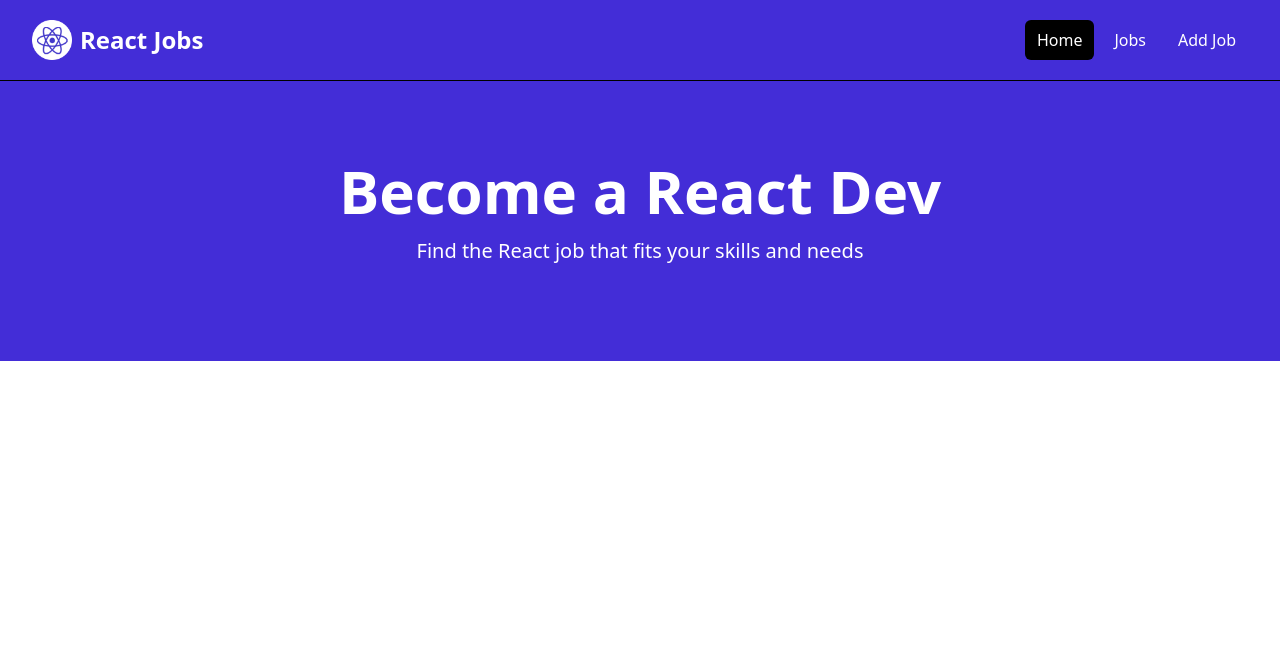
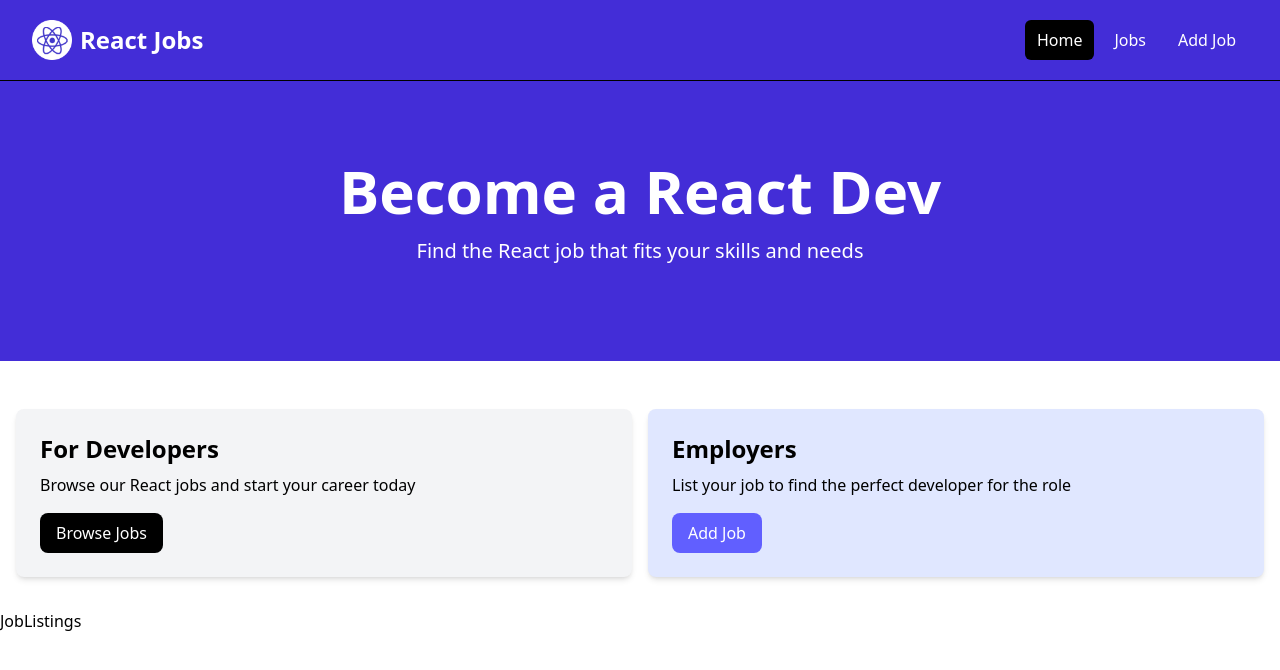
Before and after one commit to yasin1122/react-jobs-v2, a React (Vite) app: page / in a window 1280 px wide. Shown: the top 670 px of the page. Built offline with nearby package versions, Linux system fonts and the light colour scheme.

Commit message:
added cards

```diff
--- a/src/App.tsx
+++ b/src/App.tsx
@@ -1,4 +1,6 @@
 import Hero from './components/Hero'
+import HomeCards from './components/HomeCards'
+import JobListings from './components/JobListings'
 import Navbar from './components/Navbar'
 
 const App = () => {
@@ -6,6 +8,8 @@
     <>
       <Navbar />
       <Hero />
+      <HomeCards />
+      <JobListings />
     </>
   )
 }
--- /dev/null
+++ b/src/components/Card.tsx
@@ -0,0 +1,12 @@
+import { ReactNode } from 'react'
+
+interface CardProps {
+  children: ReactNode
+  bg?: string
+}
+
+const Card = ({ children, bg = 'bg-gray-100' }: CardProps) => {
+  return <div className={`${bg} p-6 rounded-lg shadow-md`}>{children}</div>
+}
+
+export default Card
--- /dev/null
+++ b/src/components/HomeCards.tsx
@@ -0,0 +1,36 @@
+import Card from './Card'
+
+const HomeCards = () => {
+  return (
+    <section className='py-4'>
+      <div className='container-xl lg:container m-auto'>
+        <div className='grid grid-cols-1 md:grid-cols-2 gap-4 p-4 rounded-lg'>
+          <Card>
+            <h2 className='text-2xl font-bold'>For Developers</h2>
+            <p className='mt-2 mb-4'>
+              Browse our React jobs and start your career today
+            </p>
+            <a
+              href='/jobs.html'
+              className='inline-block bg-black text-white rounded-lg px-4 py-2 hover:bg-gray-700'>
+              Browse Jobs
+            </a>
+          </Card>
+          <Card bg='bg-indigo-100'>
+            <h2 className='text-2xl font-bold'>Employers</h2>
+            <p className='mt-2 mb-4'>
+              List your job to find the perfect developer for the role
+            </p>
+            <a
+              href='/add-job.html'
+              className='inline-block bg-indigo-500 text-white rounded-lg px-4 py-2 hover:bg-indigo-600'>
+              Add Job
+            </a>
+          </Card>
+        </div>
+      </div>
+    </section>
+  )
+}
+
+export default HomeCards
--- /dev/null
+++ b/src/components/JobListings.tsx
@@ -0,0 +1,9 @@
+import jobs from '../jobs.json'
+
+console.log(jobs)
+
+const JobListings = () => {
+  return <div>JobListings</div>
+}
+
+export default JobListings
--- /dev/null
+++ b/src/jobs.json
@@ -0,0 +1,86 @@
+[
+  {
+    "id": "1",
+    "title": "Senior React Developer",
+    "type": "Full-Time",
+    "description": "We are seeking a talented Front-End Developer to join our team in Boston, MA. The ideal candidate will have strong skills in HTML, CSS, and JavaScript, with experience working with modern JavaScript frameworks such as React or Angular.",
+    "location": "Boston, MA",
+    "salary": "$70K - $80K",
+    "company": {
+      "name": "NewTek Solutions",
+      "description": "NewTek Solutions is a leading technology company specializing in web development and digital solutions. We pride ourselves on delivering high-quality products and services to our clients while fostering a collaborative and innovative work environment.",
+      "contactEmail": "contact@teksolutions.com",
+      "contactPhone": "555-555-5555"
+    }
+  },
+  {
+    "id": "2",
+    "title": "Front-End Engineer (React & Redux)",
+    "type": "Full-Time",
+    "location": "Miami, FL",
+    "description": "Join our team as a Front-End Developer in sunny Miami, FL. We are looking for a motivated individual with a passion for crafting beautiful and responsive web applications. Experience with UI/UX design principles and a strong attention to detail are highly desirable.",
+    "salary": "$70K - $80K",
+    "company": {
+      "name": "Veneer Solutions",
+      "description": "Veneer Solutions is a creative agency specializing in digital design and development. Our team is dedicated to pushing the boundaries of creativity and innovation to deliver exceptional results for our clients.",
+      "contactEmail": "contact@loremipsum.com",
+      "contactPhone": "555-555-5555"
+    }
+  },
+  {
+    "id": "3",
+    "title": "React.js Dev",
+    "type": "Full-Time",
+    "location": "Brooklyn, NY",
+    "description": "Are you passionate about front-end development? Join our team in vibrant Brooklyn, NY, and work on exciting projects that make a difference. We offer competitive compensation and a collaborative work environment where your ideas are valued.",
+    "salary": "$70K - $80K",
+    "company": {
+      "name": "Dolor Cloud",
+      "description": "Dolor Cloud is a leading technology company specializing in digital solutions for businesses of all sizes. With a focus on innovation and customer satisfaction, we are committed to delivering cutting-edge products and services.",
+      "contactEmail": "contact@dolorsitamet.com",
+      "contactPhone": "555-555-5555"
+    }
+  },
+  {
+    "id": "4",
+    "title": "React Front-End Developer",
+    "type": "Part-Time",
+    "description": "Join our team as a Part-Time Front-End Developer in beautiful Pheonix, AZ. We are looking for a self-motivated individual with a passion for creating engaging user experiences. This position offers flexible hours and the opportunity to work remotely.",
+    "location": "Pheonix, AZ",
+    "salary": "$60K - $70K",
+    "company": {
+      "name": "Alpha Elite",
+      "description": "Alpha Elite is a dynamic startup specializing in digital marketing and web development. We are committed to fostering a diverse and inclusive workplace where creativity and innovation thrive.",
+      "contactEmail": "contact@adipisicingelit.com",
+      "contactPhone": "555-555-5555"
+    }
+  },
+  {
+    "id": "5",
+    "title": "Full Stack React Developer",
+    "type": "Full-Time",
+    "description": "Exciting opportunity for a Full-Time Front-End Developer in bustling Atlanta, GA. We are seeking a talented individual with a passion for building elegant and scalable web applications. Join our team and make an impact!",
+    "location": "Atlanta, GA",
+    "salary": "$90K - $100K",
+    "company": {
+      "name": "Browning Technologies",
+      "description": "Browning Technologies is a rapidly growing technology company specializing in e-commerce solutions. We offer a dynamic and collaborative work environment where employees are encouraged to think creatively and innovate.",
+      "contactEmail": "contact@consecteturadipisicing.com",
+      "contactPhone": "555-555-5555"
+    }
+  },
+  {
+    "id": "6",
+    "title": "React Native Developer",
+    "type": "Full-Time",
+    "description": "Join our team as a Front-End Developer in beautiful Portland, OR. We are looking for a skilled and enthusiastic individual to help us create innovative web solutions. Competitive salary and great benefits package available.",
+    "location": "Portland, OR",
+    "salary": "$100K - $110K",
+    "company": {
+      "name": "Port Solutions INC",
+      "description": "Port Solutions is a leading technology company specializing in software development and digital marketing. We are committed to providing our clients with cutting-edge solutions and our employees with a supportive and rewarding work environment.",
+      "contactEmail": "contact@ipsumlorem.com",
+      "contactPhone": "555-555-5555"
+    }
+  }
+]
```
